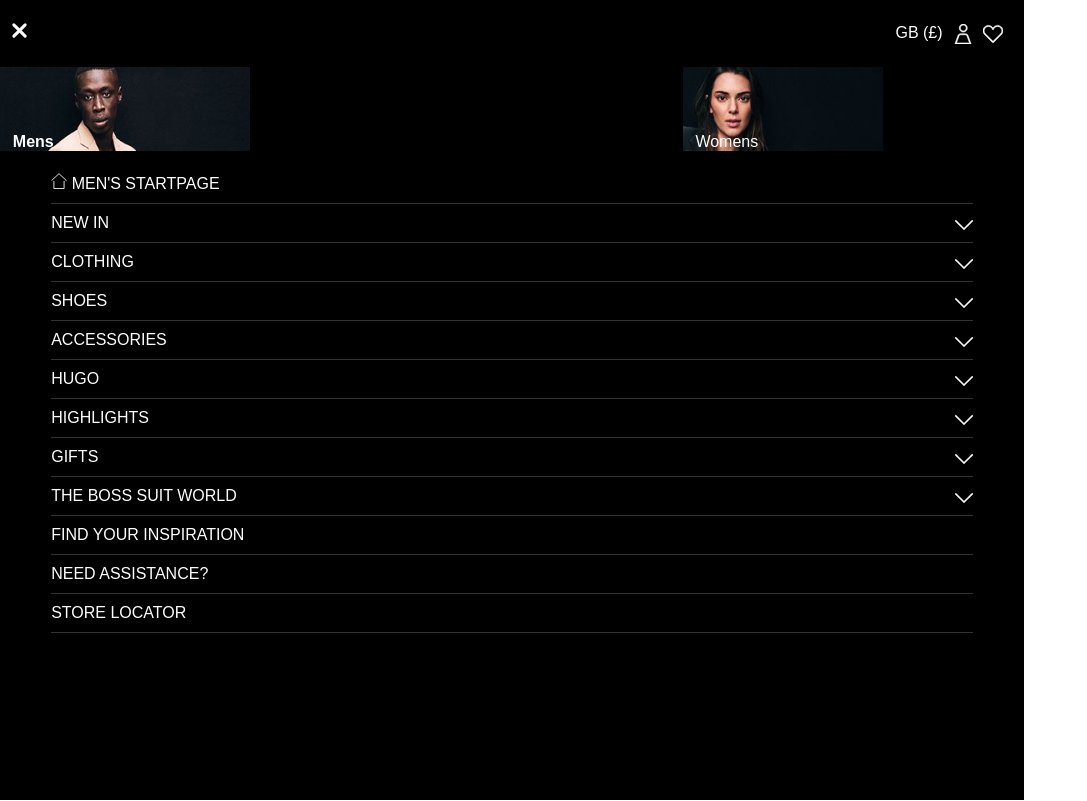
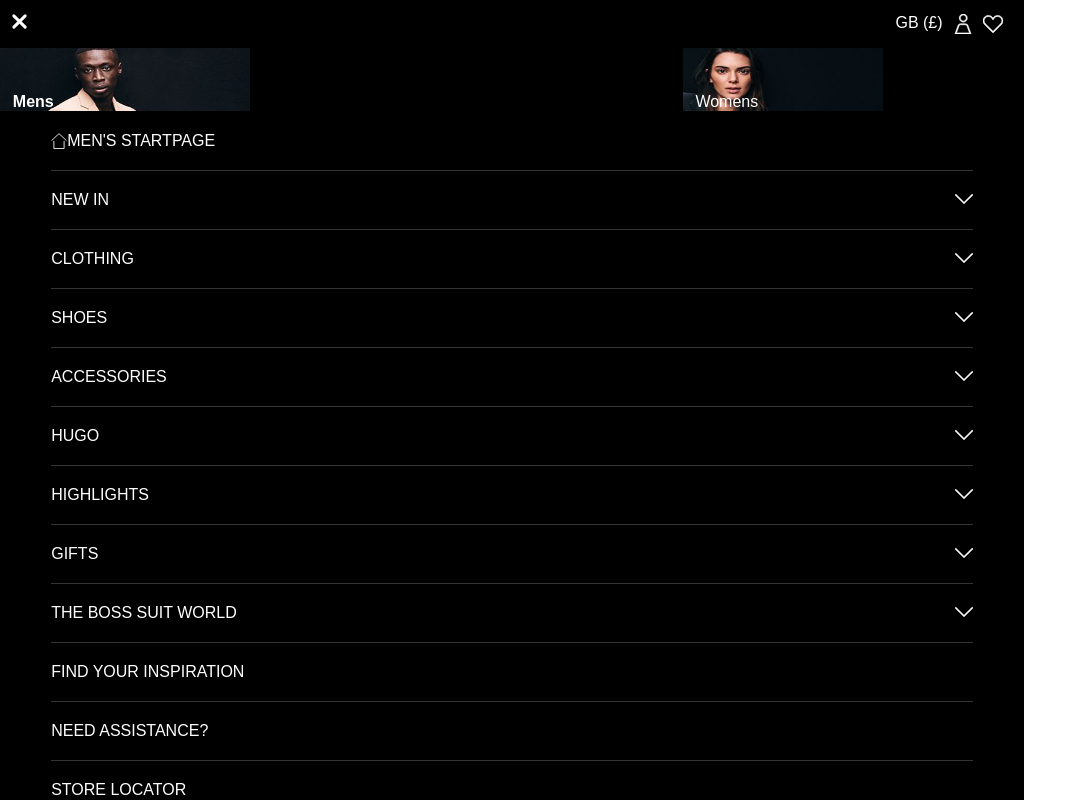
Before and after one commit to michael86/Hugo-Boss-Clone, a plain HTML site: page index.html in a window 1280 px wide. Shown: the whole page, without its empty margins (0-1087 px from the left). Drawn offline with Linux system fonts and the light colour scheme; a web font is replaced by a local one.

Commit message:
minor styling update

```diff
--- a/index.html
+++ b/index.html
@@ -1630,35 +1630,8 @@
             </div>
         </div>
 
-        <nav>
-
-            <div class="nav-header">
-
-                <div class="nav-header-left">
-                    <div class="close">
-                        <div class="line"></div>
-                        <div class="line"></div>
-                    </div>
-                </div>
-
-                <div class="nav-header-right">
-
-                    <div class="location-selector">
-                        <p>GB (£)</p>
-                    </div>
-
-                    <svg class="account">
-                        <use xlink:href="#icon_customer"></use>
-                    </svg>
-
-                    <svg class="wishlist">
-                        <use xlink:href="#icon_favorite"></use>
-                    </svg>
-                </div>
-
-            </div>
-
-            <div class="location-nav">
+
+        <!-- <div class="location-nav">
             <div class="location-container">
 
                 <div class="location-close">
@@ -1696,7 +1669,38 @@
 
                 <button>Apply</button>
             </div>
+        </div> -->
+
+
+        <nav>
+
+           <div class="main-nav">
+                <div class="nav-header">
+
+                    <div class="nav-header-left">
+                        <div class="close">
+                            <div class="line"></div>
+                            <div class="line"></div>
                         </div>
+                    </div>
+
+                    <div class="nav-header-right">
+
+                        <div class="location-selector">
+                            <p>GB (£)</p>
+                        </div>
+
+                        <svg class="account">
+                            <use xlink:href="#icon_customer"></use>
+                        </svg>
+
+                        <svg class="wishlist">
+                            <use xlink:href="#icon_favorite"></use>
+                        </svg>
+                    </div>
+
+                </div>
+
 
                 <div class="nav-body">
 
@@ -2033,6 +2037,7 @@
                     </div>
 
                 </div>
+           </div>
 
         </nav>
 
--- a/style.scss
+++ b/style.scss
@@ -37,18 +37,27 @@ svg {
 }
 
 nav {
-  @include position(absolute, 0, 0); /*Set last to -100vw*/
-  @include boxSize(80vw, 100vh);
+  // @include position(absolute, 0, 0); /*Set last to -100vw*/
+  // @include boxSize(80vw, 100vh);
 
   background-color: black;
   z-index: 1;
   color: #fff;
 
+  .main-nav {
+    position: absolute;
+    top: 0;
+    left: 0;
+    width: 80vw;
+    height: 100vh;
+    background-color: #000;
+  }
+
   .nav-header {
     display: flex;
     justify-content: space-between;
     align-items: center;
-    height: 8.4vh;
+    height: 6vh;
 
     .close {
       position: relative;
@@ -79,8 +88,6 @@ nav {
     position: relative;
     display: flex;
 
-    @include boxSize(100%, 5rem);
-
     input {
       display: none;
     }
@@ -88,7 +95,7 @@ nav {
     label {
       transition: width 0.5s ease-in-out;
       @include position(relative);
-      height: 10.5vh;
+      height: 7.9vh;
       overflow: hidden;
     }
 
@@ -100,7 +107,10 @@ nav {
 
     .womens-nav-img,
     .mens-nav-img {
-      @include boxSize(300px, 100%);
+      @include boxSize(
+        300px,
+        100%
+      ); /*? Increase width to 6--px and readjust margins when home. */
       transition: margin-left 0.5s ease-in-out;
     }
 
@@ -134,10 +144,10 @@ nav {
     .nav-body {
       /*Top set to 12vh as thats the height of our radio images  */
       position: absolute;
-      top: 12vh;
+      top: 8vh;
       left: 0;
       width: 100%;
-      height: 79.2vh;
+      height: calc(100vh - (6vh + 7.9vh));
       overflow-y: scroll;
       overflow-x: hidden;
       padding: 0 1.5rem;
@@ -147,6 +157,7 @@ nav {
         text-decoration: none;
         color: #fff;
         display: block; /*display block to force it to be clickable across how row.*/
+        width: 100%;
       }
 
       ul {
@@ -155,7 +166,7 @@ nav {
 
       svg:not(.home) {
         position: absolute;
-        top: 16px;
+        top: 2.3rem;
         right: 0;
         width: 18px;
         height: 10px;
@@ -170,6 +181,9 @@ nav {
         position: relative;
         border-bottom: 1px solid rgba($color: #fff, $alpha: 0.2);
         padding: 1rem 0;
+        height: 5.9rem;
+        display: flex;
+        align-items: center;
       }
 
       li > ul {
```
Also changed, not shown: style.css, 1 other file. Lines whose indentation alone changed are shown as unchanged.
